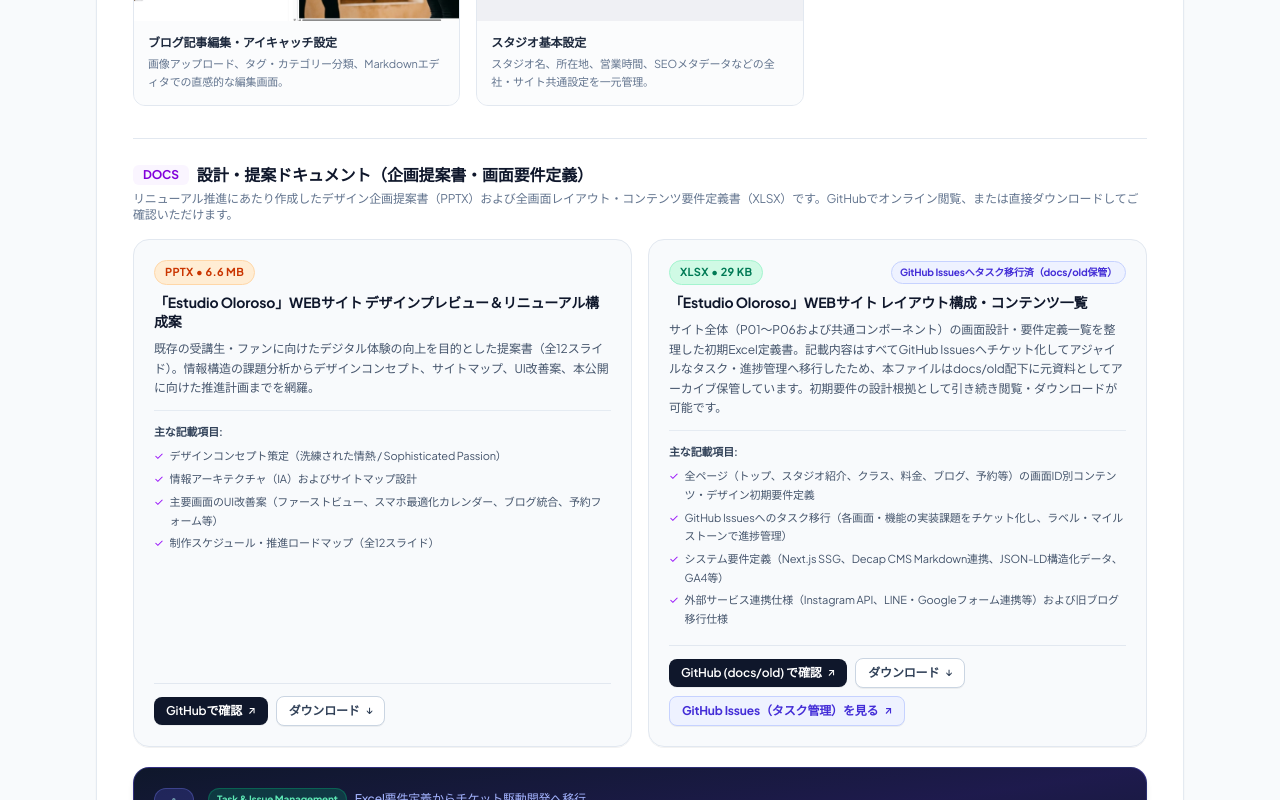
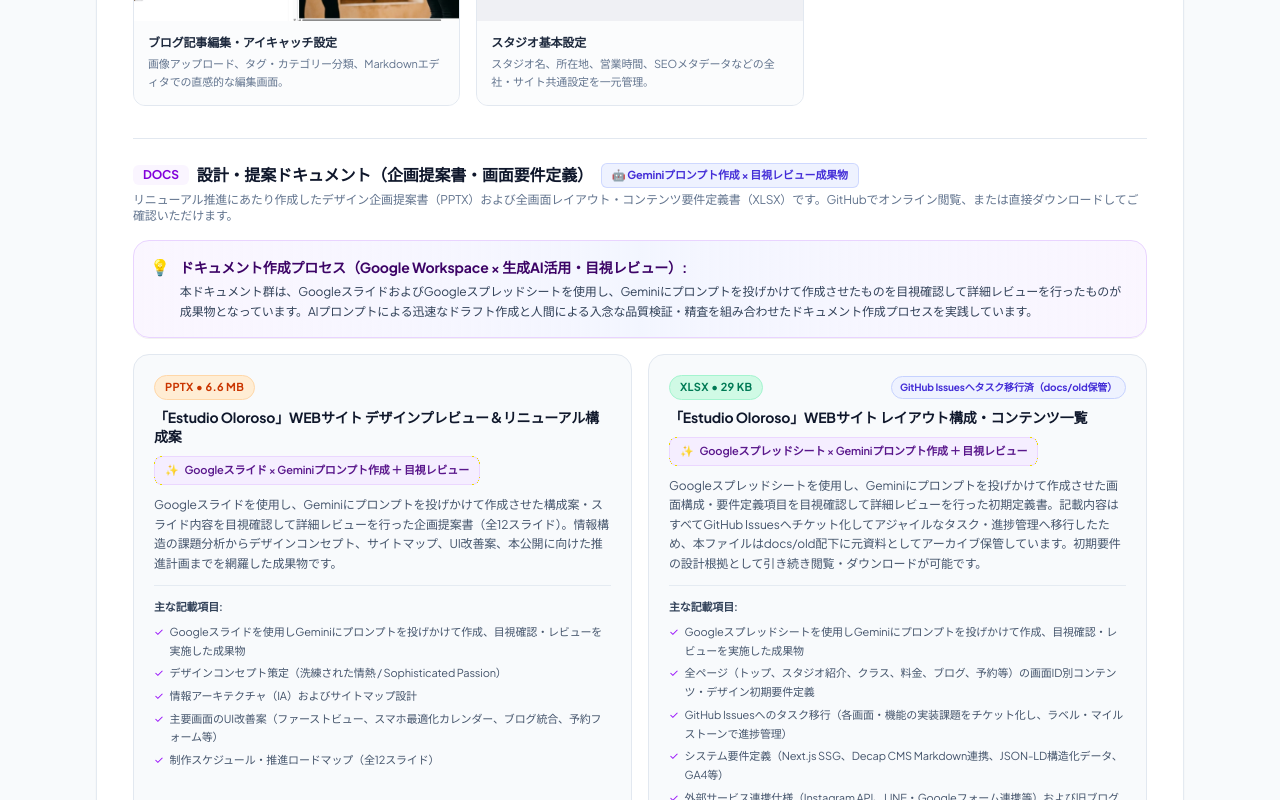
Before and after one commit to ikeda-haruka/ikeda-haruka.github.io, a React (Vite) app: page / in a window 1280 px wide. Shown: the part 3400-4200 px from the top of the page. Built offline with nearby package versions, Linux system fonts and the light colour scheme.

Commit message:
docs: Estudio Oloroso設計・提案資料にGeminiプロンプト作成および目視レビュー成果物である旨を明記

```diff
--- a/src/components/Projects.tsx
+++ b/src/components/Projects.tsx
@@ -22,6 +22,7 @@
   format: "PPTX" | "XLSX" | "CSV" | "PDF";
   size: string;
   statusBadge?: string;
+  creationMethod?: string;
   description: string;
   keyPoints: string[];
   downloadUrl: string;
@@ -63,6 +64,7 @@
   issuesUrl?: string;
   screenshots?: Screenshot[];
   documents?: ProjectDocument[];
+  documentProcessNote?: string;
   flowSteps?: FlowStep[];
   creationSteps?: CreationStep[];
   flowNote?: string;
@@ -109,15 +111,19 @@
     demo: "https://oloroso.vercel.app/",
     github: "https://github.com/ikeda-haruka/oloroso",
     issuesUrl: "https://github.com/ikeda-haruka/oloroso/issues",
+    documentProcessNote:
+      "本ドキュメント群は、GoogleスライドおよびGoogleスプレッドシートを使用し、Geminiにプロンプトを投げかけて作成させたものを目視確認して詳細レビューを行ったものが成果物となっています。AIプロンプトによる迅速なドラフト作成と人間による入念な品質検証・精査を組み合わせたドキュメント作成プロセスを実践しています。",
     documents: [
       {
         title: "「Estudio Oloroso」WEBサイト デザインプレビュー＆リニューアル構成案",
         filename: "「Estudio Oloroso」WEBサイト デザインプレビュー＆リニューアル構成案.pptx",
         format: "PPTX",
         size: "6.6 MB",
+        creationMethod: "Googleスライド × Geminiプロンプト作成 ＋ 目視レビュー",
         description:
-          "既存の受講生・ファンに向けたデジタル体験の向上を目的とした提案書（全12スライド）。情報構造の課題分析からデザインコンセプト、サイトマップ、UI改善案、本公開に向けた推進計画までを網羅。",
+          "Googleスライドを使用し、Geminiにプロンプトを投げかけて作成させた構成案・スライド内容を目視確認して詳細レビューを行った企画提案書（全12スライド）。情報構造の課題分析からデザインコンセプト、サイトマップ、UI改善案、本公開に向けた推進計画までを網羅した成果物です。",
         keyPoints: [
+          "Googleスライドを使用しGeminiにプロンプトを投げかけて作成、目視確認・レビューを実施した成果物",
           "デザインコンセプト策定（洗練された情熱 / Sophisticated Passion）",
           "情報アーキテクチャ（IA）およびサイトマップ設計",
           "主要画面のUI改善案（ファーストビュー、スマホ最適化カレンダー、ブログ統合、予約フォーム等）",
@@ -134,9 +140,11 @@
         format: "XLSX",
         size: "29 KB",
         statusBadge: "GitHub Issuesへタスク移行済（docs/old保管）",
+        creationMethod: "Googleスプレッドシート × Geminiプロンプト作成 ＋ 目視レビュー",
         description:
-          "サイト全体（P01〜P06および共通コンポーネント）の画面設計・要件定義一覧を整理した初期Excel定義書。記載内容はすべてGitHub Issuesへチケット化してアジャイルなタスク・進捗管理へ移行したため、本ファイルはdocs/old配下に元資料としてアーカイブ保管しています。初期要件の設計根拠として引き続き閲覧・ダウンロードが可能です。",
+          "Googleスプレッドシートを使用し、Geminiにプロンプトを投げかけて作成させた画面構成・要件定義項目を目視確認して詳細レビューを行った初期定義書。記載内容はすべてGitHub Issuesへチケット化してアジャイルなタスク・進捗管理へ移行したため、本ファイルはdocs/old配下に元資料としてアーカイブ保管しています。初期要件の設計根拠として引き続き閲覧・ダウンロードが可能です。",
         keyPoints: [
+          "Googleスプレッドシートを使用しGeminiにプロンプトを投げかけて作成、目視確認・レビューを実施した成果物",
           "全ページ（トップ、スタジオ紹介、クラス、料金、ブログ、予約等）の画面ID別コンテンツ・デザイン初期要件定義",
           "GitHub Issuesへのタスク移行（各画面・機能の実装課題をチケット化し、ラベル・マイルストーンで進捗管理）",
           "システム要件定義（Next.js SSG、Decap CMS Markdown連携、JSON-LD構造化データ、GA4等）",
@@ -598,18 +606,38 @@
         {project.documents && project.documents.length > 0 && (
           <div className="mt-8 pt-6 border-t border-slate-200">
             <div className="mb-4">
-              <div className="flex items-center gap-2">
+              <div className="flex flex-wrap items-center gap-2">
                 <span className="px-2.5 py-0.5 rounded-md bg-purple-50 text-purple-700 text-xs font-bold">
                   DOCS
                 </span>
                 <h4 className="text-base font-bold text-slate-900">
                   設計・提案ドキュメント（企画提案書・画面要件定義）
                 </h4>
+                <span className="px-2.5 py-0.5 rounded-md bg-indigo-50 text-indigo-700 text-[11px] font-bold border border-indigo-200/80">
+                  🤖 Geminiプロンプト作成 × 目視レビュー成果物
+                </span>
               </div>
               <p className="text-xs text-slate-500 mt-1">
                 リニューアル推進にあたり作成したデザイン企画提案書（PPTX）および全画面レイアウト・コンテンツ要件定義書（XLSX）です。GitHubでオンライン閲覧、または直接ダウンロードしてご確認いただけます。
               </p>
             </div>
+
+            {/* 作成プロセスの説明バナー */}
+            {project.documentProcessNote && (
+              <div className="mb-4 p-4 bg-gradient-to-r from-purple-50/90 via-indigo-50/70 to-purple-50/90 border border-purple-200 rounded-2xl text-xs leading-relaxed shadow-2xs">
+                <div className="flex items-start gap-2.5">
+                  <span className="text-base leading-none mt-0.5">💡</span>
+                  <div>
+                    <span className="font-bold text-purple-950 text-xs sm:text-sm">
+                      ドキュメント作成プロセス（Google Workspace × 生成AI活用・目視レビュー）:
+                    </span>
+                    <p className="mt-1 text-slate-700 leading-relaxed text-xs">
+                      {project.documentProcessNote}
+                    </p>
+                  </div>
+                </div>
+              </div>
+            )}
 
             <div className="grid grid-cols-1 md:grid-cols-2 gap-4">
               {project.documents.map((doc, docIndex) => (
@@ -639,7 +667,14 @@
                       {doc.title}
                     </h5>
 
-                    <p className="text-xs text-slate-600 mt-2 leading-relaxed">
+                    {doc.creationMethod && (
+                      <div className="mt-2.5 inline-flex items-center gap-1.5 px-2.5 py-1 rounded-lg bg-purple-100/70 text-purple-900 border border-purple-200/90 text-[11px] font-semibold">
+                        <span>✨</span>
+                        <span>{doc.creationMethod}</span>
+                      </div>
+                    )}
+
+                    <p className="text-xs text-slate-600 mt-2.5 leading-relaxed">
                       {doc.description}
                     </p>
 
```
